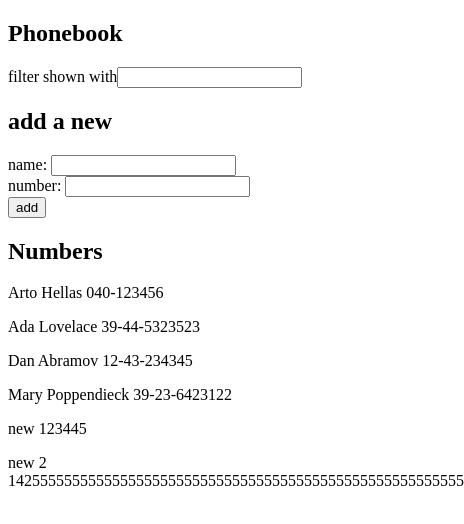
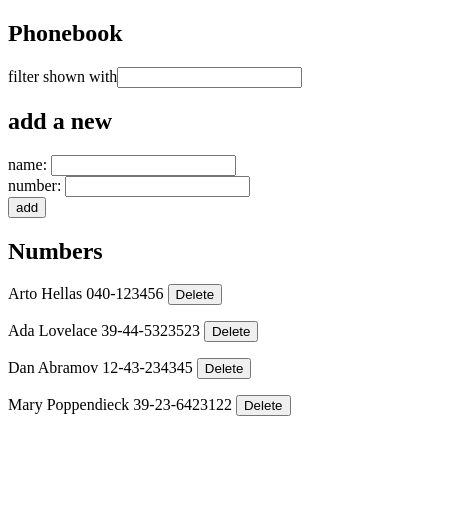
Before and after one commit to SurajJadhav7/fullStackOpen, a React (Create React App) app in the folder part2/phonebook/: page / in a window 390 px wide. Shown: the top 524 px of the page, 464 px wide, since content can reach past the window. Built offline with nearby package versions, Linux system fonts and the light colour scheme; data requests are answered from the project's data file.

Commit message:
part2: 2.17: Phonebook step9

```diff
--- a/part2/phonebook/db.json
+++ b/part2/phonebook/db.json
@@ -19,16 +19,6 @@
       "name": "Mary Poppendieck",
       "number": "39-23-6423122",
       "id": 4
-    },
-    {
-      "name": "new ",
-      "number": "123445",
-      "id": 5
-    },
-    {
-      "name": "new 2",
-      "number": "142555555555555555555555555555555555555555555555555555555",
-      "id": 6
     }
   ]
 }
--- a/part2/phonebook/src/App.js
+++ b/part2/phonebook/src/App.js
@@ -32,6 +32,18 @@ const App = () => {
     setFilter(e.target.value);
   }
 
+  const deleteEntry = (id, name) => {
+    const confirmDelete = window.confirm(`Delete ${name} ?`);
+    if (confirmDelete) {
+      personsService.deletePerson(id)
+      .then(response => {
+        console.log('in promise..');
+        setPersons(persons.filter(p => p.id !== id));
+      })
+      .catch(error => console.log(error))
+    }
+  }
+
   return (
     <div>
       <h2>Phonebook</h2>
@@ -45,7 +57,7 @@ const App = () => {
         setNewNumber={setNewNumber}
       />
       <h2>Numbers</h2>
-      <Persons filter={filter} persons={persons} />
+      <Persons filter={filter} persons={persons} delete={deleteEntry}/>
     </div>
   )
 }
--- a/part2/phonebook/src/components/Persons.js
+++ b/part2/phonebook/src/components/Persons.js
@@ -4,14 +4,16 @@ const Persons = props => {
     if (!props.filter) {
         return (
             <>
-                {props.persons.map(person => <p key={person.name}>{person.name} {person.number}</p>)}
+                {props.persons.map(person =>
+                <p key={person.name}>{person.name} {person.number} <button onClick={() => props.delete(person.id, person.name)}>Delete</button></p>)}
             </>
         );
     } else {
         return (
             <>
                 {props.persons.filter(person => person.name.toLowerCase().includes(props.filter.toLowerCase()))
-                    .map(person => <p key={person.name}>{person.name} {person.number}</p>)}
+                    .map(person =>
+                    <p key={person.name}>{person.name} {person.number} <button onClick={() => props.delete(person.id, person.name)}>Delete</button></p>)}
             </>
         );
     }
--- a/part2/phonebook/src/services/persons.js
+++ b/part2/phonebook/src/services/persons.js
@@ -11,4 +11,10 @@ const addNew = person => {
     return promise.then(response => response.data);
 }
 
-export default { getAll, addNew };
+const deletePerson = id => {
+    const promise = axios.delete(`${baseUrl}/${id}`);
+    return promise.then(response => response.data);
+};
+
+const personsService={ getAll, addNew, deletePerson };
+export default personsService;
```
